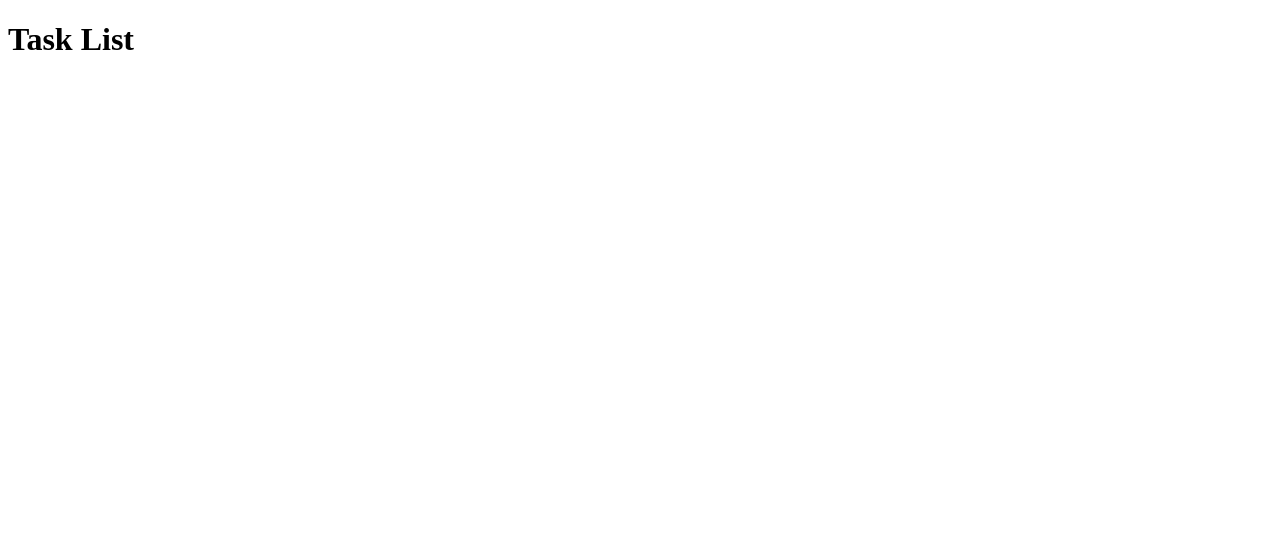
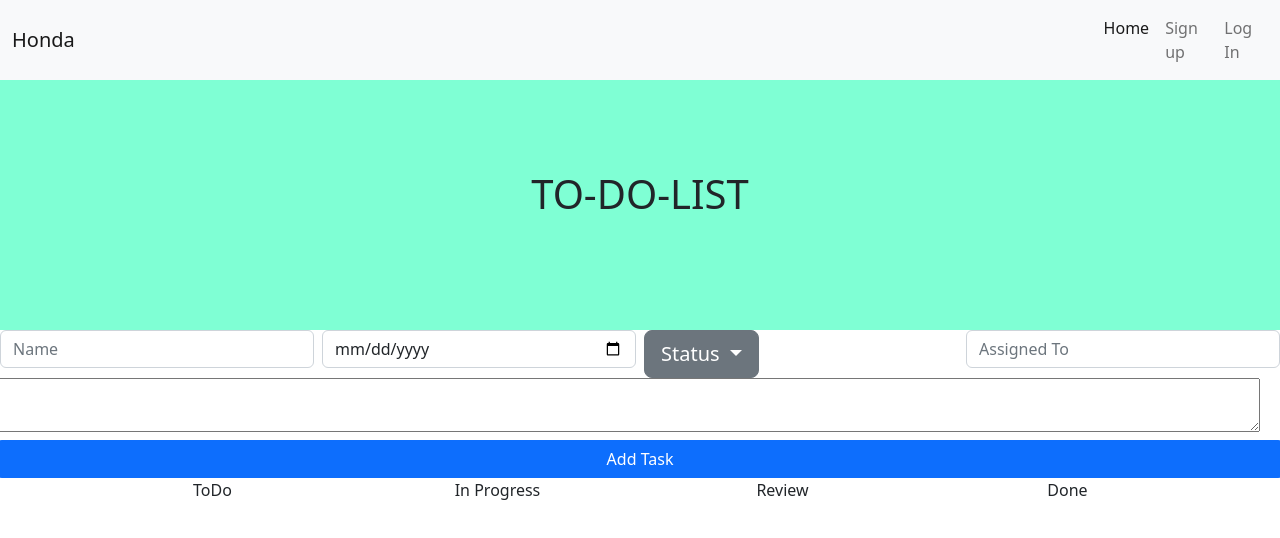
Before and after one commit to Vanilucky/Honda-Tasklist, a plain HTML site: page index.html in a window 1280 px wide. Drawn offline with nearby package versions, Linux system fonts and the light colour scheme.

Commit message:
style.css created

```diff
--- a/index.html
+++ b/index.html
@@ -1,9 +1,92 @@
 <!DOCTYPE html>
-<html>
-    <head>
-        <title>Podlet-on-fire Honda</title>
-   </head>
-   <body>
-    <h1>Task List</h1>
-   </body>
+<html lang="en">
+<head>
+    <meta charset="UTF-8">
+    <meta http-equiv="X-UA-Compatible" content="IE=edge">
+    <meta name="viewport" content="width=device-width, initial-scale=1.0">
+    <title>TO-DO-LIST</title>
+    <link rel="stylesheet" href="style.css">
+    <link href="https://cdn.jsdelivr.net/npm/bootstrap@5.2.2/dist/css/bootstrap.min.css" rel="stylesheet" integrity="sha384-Zenh87qX5JnK2Jl0vWa8Ck2rdkQ2Bzep5IDxbcnCeuOxjzrPF/et3URy9Bv1WTRi" crossorigin="anonymous">
+</head>
+
+<body>
+    <!--Nav-->
+    <nav class="navbar navbar-expand-lg bg-light">
+        <div class="container-fluid">
+          <a class="navbar-brand" href="#">Honda </a>
+          <button class="navbar-toggler" type="button" data-bs-toggle="collapse" data-bs-target="#navbarNav" aria-controls="navbarNav" aria-expanded="false" aria-label="Toggle navigation">
+            <span class="navbar-toggler-icon"></span>
+          </button>
+          <div class="collapse navbar-collapse" id="navbarNav">
+            <ul class="navbar-nav">
+              <li class="nav-item">
+                <a class="nav-link active" aria-current="page" href="#">Home</a>
+              </li>
+              <li class="nav-item">
+                <a class="nav-link" href="#">Sign up </a>
+              </li>
+              <li class="nav-item">
+                <a class="nav-link" href="#">Log In </a>
+              </li>
+
+            </ul>
+          </div>
+        </div>
+      </nav>
+      <!--Title-->
+      <div class="title-pic">
+        <h1>TO-DO-LIST</h1>
+      </div>
+      <!--input section-->
+      <div class="row g-2">
+        <div class="col">
+          <input type="text" class="form-control" placeholder="Name" aria-label="name">
+        </div>
+        <div class="col">
+          <input type="date" class="form-control" placeholder="Due Date" aria-label="Due Date">
+        </div>
+        <div class="col">
+            <div class="dropdown">
+                <button class="btn btn-secondary btn-lg dropdown-toggle" type="button" data-bs-toggle="dropdown" aria-expanded="false">
+                  Status
+                </button>
+                <ul class="dropdown-menu">
+                  <li><a class="dropdown-item" href="#">Todo</a></li>
+                  <li><a class="dropdown-item" href="#">In Progress</a></li>
+                  <li><a class="dropdown-item" href="#">Review</a></li>
+                  <li><a class="dropdown-item" href="#">Done</a></li>
+                </ul>
+              </div>
+          </div>
+          <div class="col">
+            <input type="text" class="form-control" placeholder="Assigned To" aria-label="Assigned To">
+          </div>
+
+          <div class="row " >
+            <textarea id = "textarea" placeholder="Description" > </textarea>
+          </div>
+          <input class="btn btn-primary" type="submit" value="Add Task">
+      </div>
+      <!--Task area-->
+      <div class="container text-center">
+        <div class="row">
+          <div class="col">
+            ToDo
+          </div>
+          <div class="col">
+            In Progress
+          </div>
+          <div class="col">
+            Review
+          </div>
+          <div class="col">
+            Done
+          </div>
+        </div>
+      </div>
+
+
+    <script src="https://cdn.jsdelivr.net/npm/bootstrap@5.2.2/dist/js/bootstrap.bundle.min.js" integrity="sha384-OERcA2EqjJCMA+/3y+gxIOqMEjwtxJY7qPCqsdltbNJuaOe923+mo//f6V8Qbsw3" crossorigin="anonymous"></script>
+
+</body>
 </html>
--- /dev/null
+++ b/style.css
@@ -0,0 +1,17 @@
+#navbarNav {
+    margin-left: 80%;
+    color: yellow;
+}
+
+.title-pic {
+    background-color: aquamarine;
+    height: 250px;
+
+
+}
+
+.title-pic h1{
+    text-align: center;
+    padding-top: 90px;
+
+}
```
